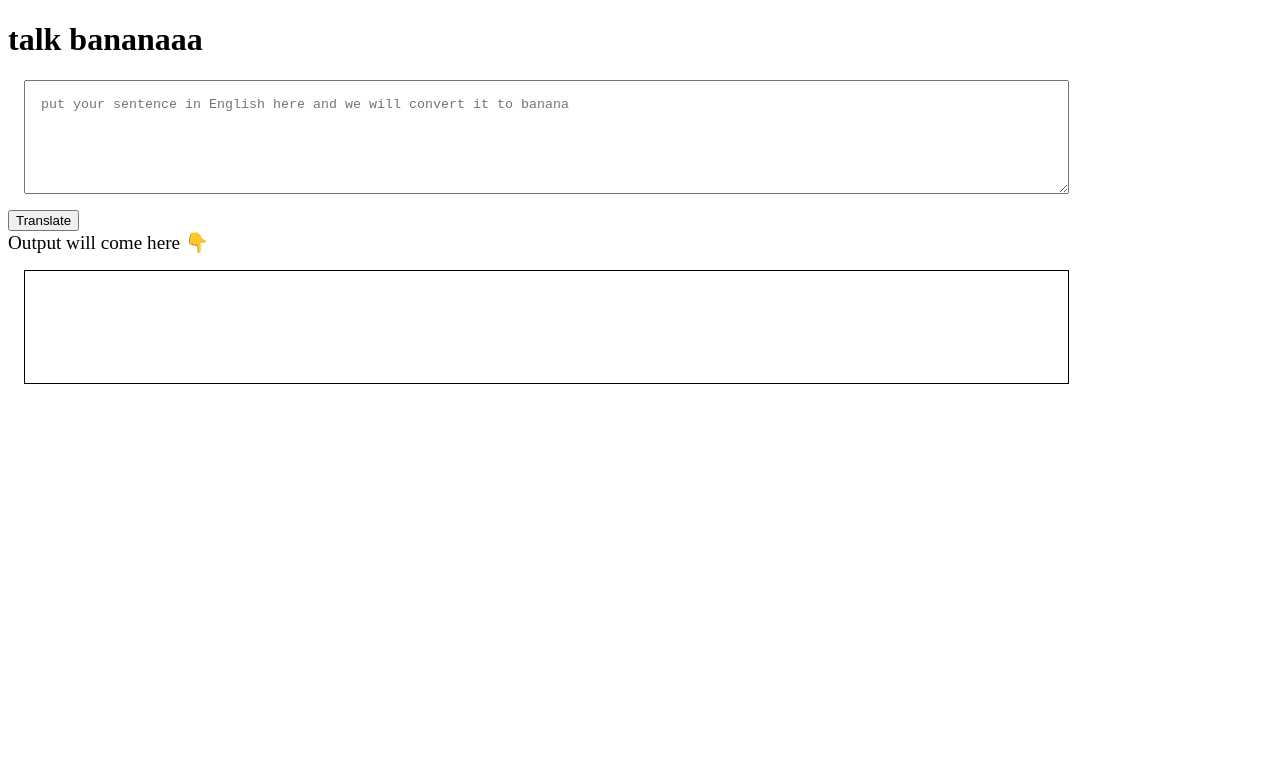
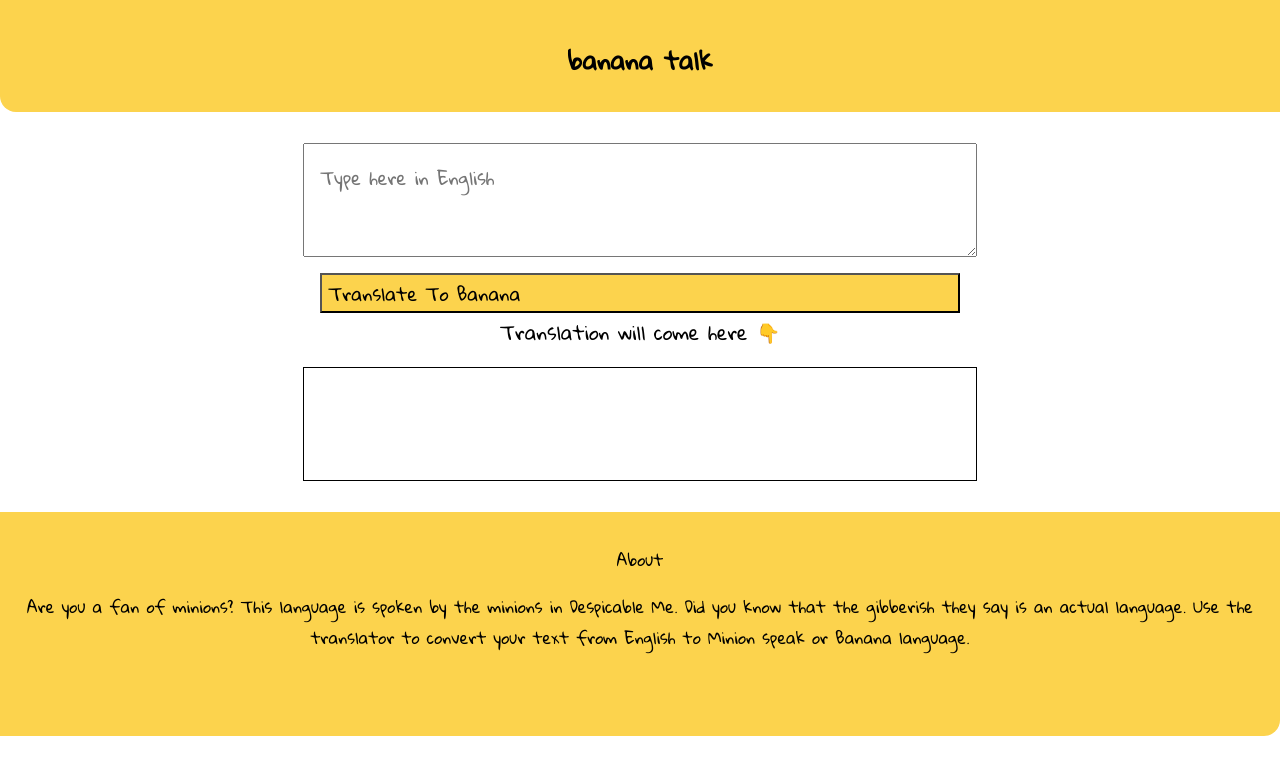
Before and after one commit to rivanshubansal/banana-talk, a plain HTML site: page index.html in a window 1280 px wide. Drawn offline with Linux system fonts and the light colour scheme.

Commit message:
some styling done

```diff
--- a/app.js
+++ b/app.js
@@ -34,3 +34,4 @@ btnTranslate.addEventListener("click", clickHandler)
 
 
 // https://repl.it/@tanaypratap/lessonfourapi
+// https://github.com/tanaypratap/teamtanay.jobchallenge.dev/issues/232
--- a/index.html
+++ b/index.html
@@ -4,36 +4,27 @@
     <meta charset="UTF-8" />
     <meta name="viewport" content="width=device-width, initial-scale=1.0" />
     <title>banana speak</title>
-    <style>
-        textarea {
-            width: 80%;
-            height: 10vh;
-            display: block;
-            margin: 1rem;
-            padding: 1rem;
-        }
+    <link href="styles.css" rel="stylesheet"/>
 
-        #output {
-            border: 1px solid black;
-            height:  10vh;
-            width: 80%;
-            margin: 1rem;
-            padding: 1rem;
-
-        }
-
-    </style>
   </head>
   <body>
-    <h1>talk bananaaa</h1>
-    <textarea
-      id="txt-input"
-      placeholder="put your sentence in English here and we will convert it to banana"
-    ></textarea>
-    <button id="btn-translate">Translate</button>
+    <nav class ="navigation">
+     <h1>banana talk</h1>
+      </nav>
+    <main>
+    <textarea id="txt-input" placeholder="Type here in English"></textarea>
+    <button id="btn-translate">Translate To Banana</button>
 
-    <div style="font-size: larger;"> Output will come here 👇</div>
+    <div style="font-size: larger">Translation will come here 👇</div>
     <div id="output"></div>
+    </main>
+
+
+    <footer>
+      <div class = "footer"> About</div>
+      <p>Are you a fan of minions? This language is spoken by the minions in Despicable Me. Did you know that the gibberish they say is an actual language. Use the translator to convert your text from English to Minion speak or Banana language.</p>
+    </footer>
+
     <script src="app.js" type="text/javascript"></script>
   </body>
 </html>
--- /dev/null
+++ b/styles.css
@@ -0,0 +1,77 @@
+@import url('https://fonts.googleapis.com/css2?family=Gloria+Hallelujah&display=swap');
+
+:root {
+    --primary-color:#FCD34D;
+}
+{
+    box-sizing: border-box;
+  }
+
+body {
+    font-family: 'Gloria Hallelujah', cursive;
+    margin: 0rem;
+}
+
+textarea {
+    width: 50%;
+    height: 10vh;
+    display: block;
+    margin: 1rem;
+    padding: 1rem;
+    font-family: 'Gloria Hallelujah', cursive;
+    font-size: large;
+
+  }
+
+  #output {
+    width: 50%;
+    height: 10vh;
+    margin: 1rem;
+    padding: 1rem;
+    display: block;
+    font-family: 'Gloria Hallelujah', cursive;
+    font-size: large;
+    border: 1px solid black;
+  }
+
+.navigation {
+    background-color: var(--primary-color);
+    text-align: center;
+    height: 10vh;
+    border-bottom-left-radius: 1rem;
+    padding: 1rem;
+}
+
+button {
+    font-family: 'Gloria Hallelujah', cursive;
+    font-size: large;
+    text-align: left;
+    height: 10%;
+    width: 50vw;
+    background-color: var(--primary-color);
+    /* position: absolute;
+    left: 2rem; */
+
+
+
+}
+
+footer {
+    text-align: center;
+    padding: 2rem 1rem;
+    height: 20vh;
+    background-color: var(--primary-color);
+    border-bottom-right-radius: 1rem;
+}
+
+
+main {
+    height: 50vh;
+    width: 100vw;
+    display: flex;
+    align-items: center;
+    justify-content: center;
+    flex-direction: column;
+    position: relative;
+
+}
```
